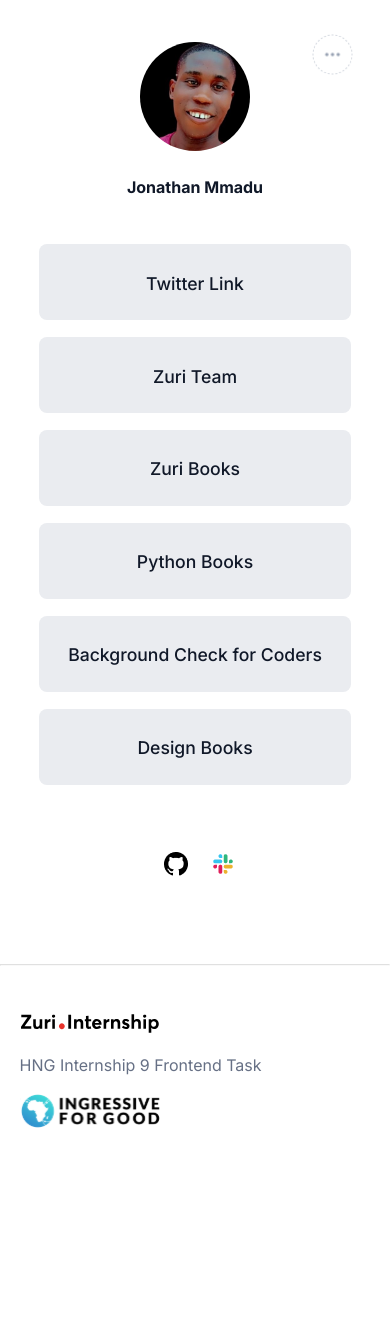
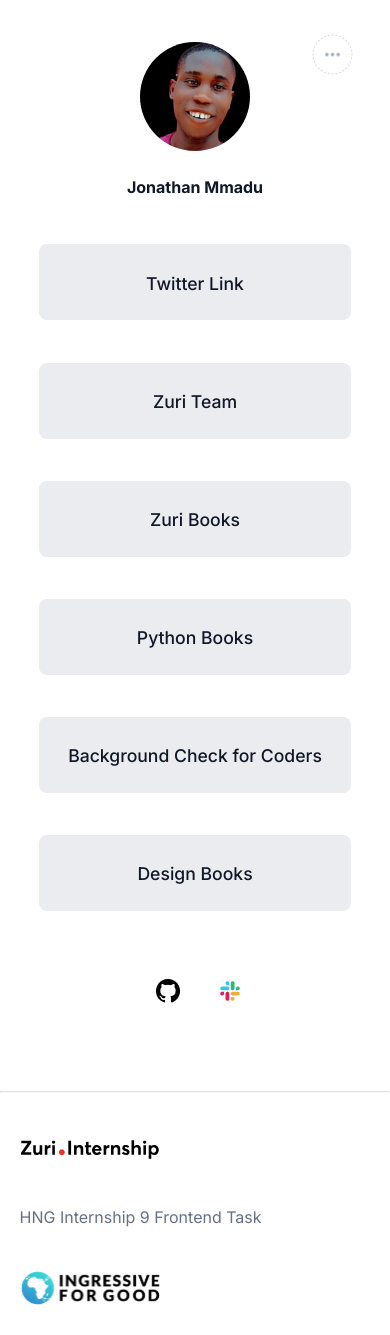
Before and after one commit to Jozz77/Linktree--HNG, a React (Create React App) app in the folder linktree/: page / in a window 390 px wide. Before the commit the page ends 1157 px from the top, so only its background shows below. Built offline with nearby package versions, Linux system fonts and the light colour scheme.

Commit message:
Add space between the buttons in the mobile view

```diff
--- a/linktree/src/App.css
+++ b/linktree/src/App.css
@@ -246,7 +246,7 @@
     display: flex;
     flex-direction: column;
     margin: 0 10%;
-    gap: 2vh;
+    gap: 5vh;
   }
   .links a{
     height: 9vh;
@@ -271,7 +271,7 @@
     margin: 1vh 30% 5vh;
     width: 40%;
     display: flex;
-    gap: 20%;
+    gap: 30%;
   }
   .git-slack a{
     text-align: center;
@@ -287,7 +287,7 @@
     margin: 0 5% 3vh;
     display: flex;
     flex-direction: column;
-    gap: 2vh;
+    gap: 5vh;
   }
   footer p{
     color: var(--footer-text);
```
